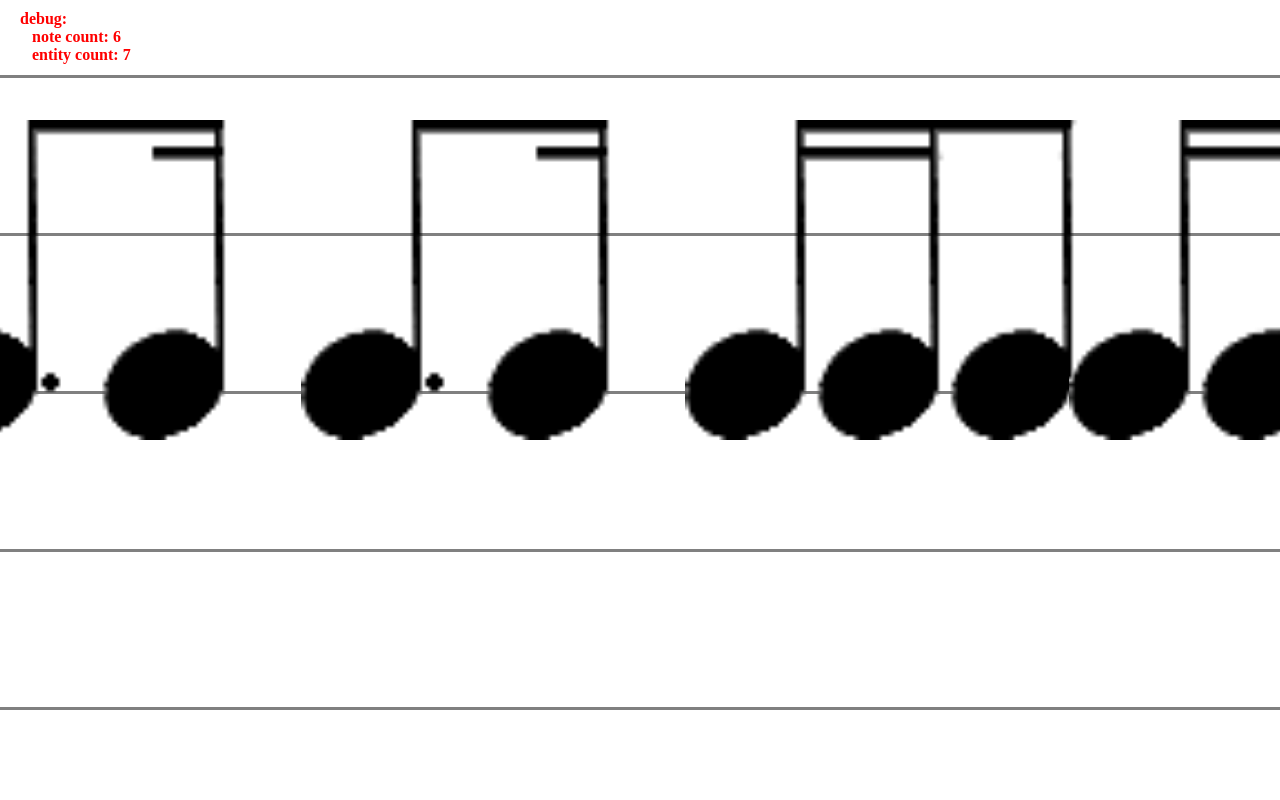
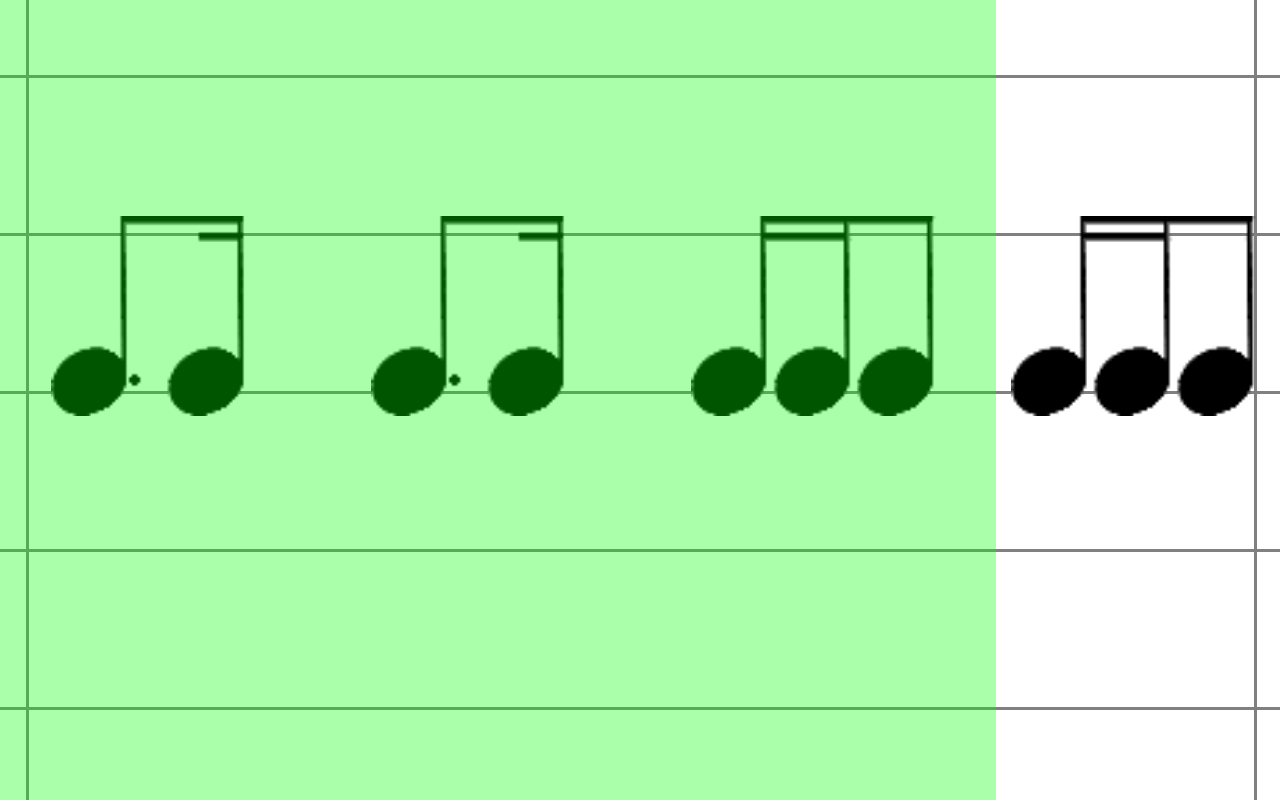
Before and after one commit to justlucdewit/infinisheet, a plain HTML site: page index.html in a window 1280 px wide. Drawn offline with Linux system fonts and the light colour scheme.

Commit message:
jumping to next measure with countdown

```diff
--- a/index.html
+++ b/index.html
@@ -18,8 +18,8 @@
 
     .note {
         position: absolute;
-        bottom: 45vh;
-        height: 40vh;
+        bottom: 48vh;
+        height: 25vh;
     }
 
     #debug {
@@ -37,10 +37,19 @@
         top: 0px;
         border-left: 3px solid gray;
     }
+
+    #progress {
+        position: absolute;
+        left: 0px;
+        top: 0px;
+        height: 100vh;
+        background: #00ff0055;
+        z-index: 20;
+    }
 </style>
 
 <body>
-    <div id="debug">
+    <div id="progress">
 
     </div>
 
@@ -55,8 +64,14 @@
     <div class=playbar></div>
 
     <script>
+    // audio
+    const audioCtx = new (window.AudioContext || window.webkitAudioContext || window.audioContext);
+
+
     // settings
-    let scrollSpeed = 1.5;
+    const scrollSpeed = 1.5;
+    const bpm = 100;
+    const fps = 60;
 
     // debug values
     let noteCount = 0;
@@ -64,149 +79,156 @@
     let busySpawning = false;
     let debugValue = null;
 
+    // calculated
+    const framesPerBeat = fps / (bpm / 60);
+
     const notePossibilities = [
         {
             name: "quater",
             duration: 0.25,
-            width: 20
+            width: 0.8
         },
 
         {
             name: "half",
             duration: 0.5,
-            width: 40
+            width: 0.8
         },
 
         {
             name: "doubleEight",
             duration: 0.25,
-            width: 20
+            width: 1
         },
 
         {
             name: "quadSixteenth",
             duration: 0.25,
-            width: 30
+            width: 1
         },
 
         {
             name: "14quadSixteenth",
             duration: 0.25,
-            width: 30
+            width: 0.8
         },
 
         {
             name: "123quadSixteenth",
             duration: 0.25,
-            width: 30
+            width: 1
         },
 
         {
             name: "124quadSixteenth",
             duration: 0.25,
-            width: 30
+            width: 1
         },
 
         {
             name: "134quadSixteenth",
             duration: 0.25,
-            width: 30
+            width: 1
         },
     ];
 
-    function renderDebug() {
-        const indentation = "&nbsp;&nbsp;&nbsp;";
-        document.getElementById("debug").innerHTML = `
-        debug:<br>
-        ${indentation}note count: ${noteCount}<br />
-        ${indentation}entity count: ${entityCount}
-        `;
-    }
+    let notes = [];
+    let noteIndex = 0;
 
     function createNote(type, offset=100) {
         type = `notes/${type}Note.png`;
-        document.body.innerHTML += `<img src="${type}" class="note" style="left: ${offset}vw"/>`;
+        document.body.innerHTML += `<img src="${type}" class="note" id="note${noteIndex}" style="left: ${offset}vw"/>`;
         noteCount += 1;
         entityCount += 1;
+
+        notes.push(noteIndex++)
     }
 
-    function updateAllNotes(type) {
-        const notes = document.getElementsByClassName("note");
-        const measureBars = document.getElementsByClassName("measureBar");
-
-        // update the notes
-        for (note of notes) {
-            // move the note
-            let position = Number(note.style.left.slice(0, -2));
-            const newPosition = `${position -= scrollSpeed}vw`;
-            note.style.left = newPosition;
-
-            // remove note if off screen
-            if (Number(note.style.left.slice(0, -2)) < -100) {
-                noteCount -= 1;
-                entityCount -= 1;
-                note.remove();
-            }
-        }
-
-        // update the measure lines
-        for (mb of measureBars) {
-            // move the measure bar
-            let position = Number(mb.style.left.slice(0, -2));
-            const newPosition = `${position -= scrollSpeed}vw`;
-            mb.style.left = newPosition;
-
-            // remove measure bar if off screen
-            if (Number(mb.style.left.slice(0, -2)) < -100) {
-                entityCount -= 1;
-                mb.remove();
-            }
-        }
+    function updateProgress() {
+        document.getElementById("progress").style.width = `${progress < 0 ? 0 : progress}vw`;
     }
 
     function createRandomMeasure() {
         busySpawning = true;
         let measureLeft = 1;
-        let position = 110;
+
+        const notes = [];
 
         // create measure bar
-        document.body.innerHTML += `<div class="measureBar" style="left: ${position}vw"></div>`;
+        document.body.innerHTML += `<div class="measureBar" style="left: 2vw"></div><div class="measureBar" style="left: 98vw"></div>`;
         entityCount += 1;
-
-        position += 5;
 
         // create some notes
         while (measureLeft != 0) {
             const note = notePossibilities[Math.floor(Math.random() * notePossibilities.length)];
 
             if (measureLeft - note.duration >= 0) {
-                createNote(note.name, position);
-                position += note.width;
+                notes.push(note);
                 measureLeft -= note.duration;
             }
+        }
+
+        const noteCount = notes.length;
+        let position = 4;
+
+        for (note of notes) {
+            createNote(note.name, position);
+            position += 25 * note.duration * 4;
         }
 
         busySpawning = false;
     }
 
+    function doBeat() {
+        const oscillator = audioCtx.createOscillator();
+        const gainNode = audioCtx.createGain();
+        oscillator.connect(gainNode);
+        gainNode.connect(audioCtx.destination);
+
+        oscillator.start(audioCtx.currentTime);
+        oscillator.stop(audioCtx.currentTime + ((200 || 500) / 1000));
+    }
+
+    // generate initial measure
+    createRandomMeasure();
+
+    let progress = -25;
+    let currentBeat = 0;
+
     setInterval(() => {
-        updateAllNotes();
-        renderDebug();
+        // advance the progress
+        progress += 100 / framesPerBeat;
+        updateProgress();
 
-        if (document.body.children.length == 5) {
-            createRandomMeasure();
+        // handle the beat
+        if (currentBeat === 0 && progress >= 0) {
+            currentBeat = 1;
+            doBeat();
+        } else if (currentBeat === 1 && progress >= 25) {
+            currentBeat = 2;
+            doBeat();
+        } else if (currentBeat === 2 && progress >= 50) {
+            currentBeat = 3;
+            doBeat();
+        } else if (currentBeat === 3 && progress >= 75) {
+            currentBeat = 4;
+            doBeat();
         }
 
-        const lastNote = document.body.children[document.body.children.length - 1];
-        const noteSource = lastNote.src.split("/")[lastNote.src.split("/").length - 1];
-        const matchedNote = notePossibilities.find(note => `${note.name}Note.png` === noteSource)
-        const noteOffset = matchedNote?.width ?? 0;
-        // const lastNoteWidth = lastNote.offsetWidth * 100 / window.innerWidth;
-        const lastNotePosition = Number(lastNote.style.left.slice(0, -2))
+        // regenerate the measure
+        if (progress >= 100) {
+            // remove all the notes
+            for (note of notes)
+                document.getElementById(`note${note}`).remove()
+            notes = []
 
-        if (lastNotePosition < 100 - noteOffset && !busySpawning) {
-            createRandomMeasure()
+            // generate new notes
+            createRandomMeasure();
+
+            // reset progress
+            progress = -25;
+            currentBeat = 0;
         }
-    }, 30)
+    }, fps)
     </script>
 </body>
```
